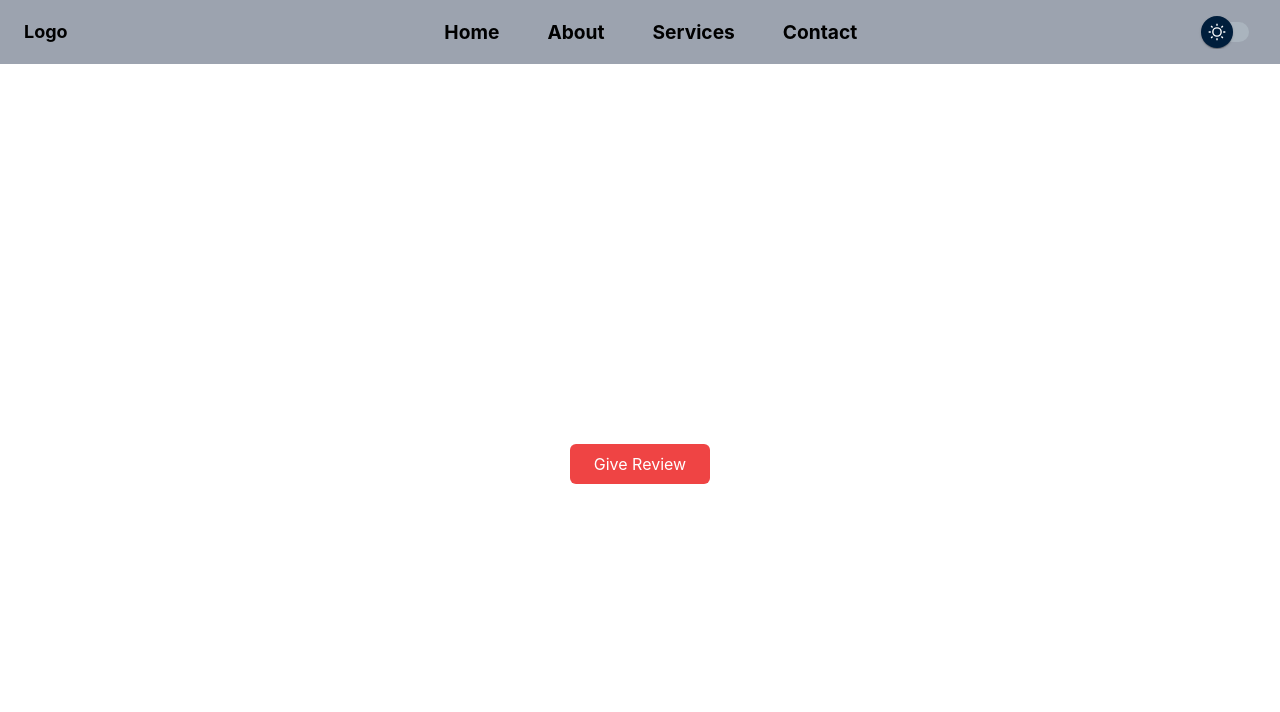
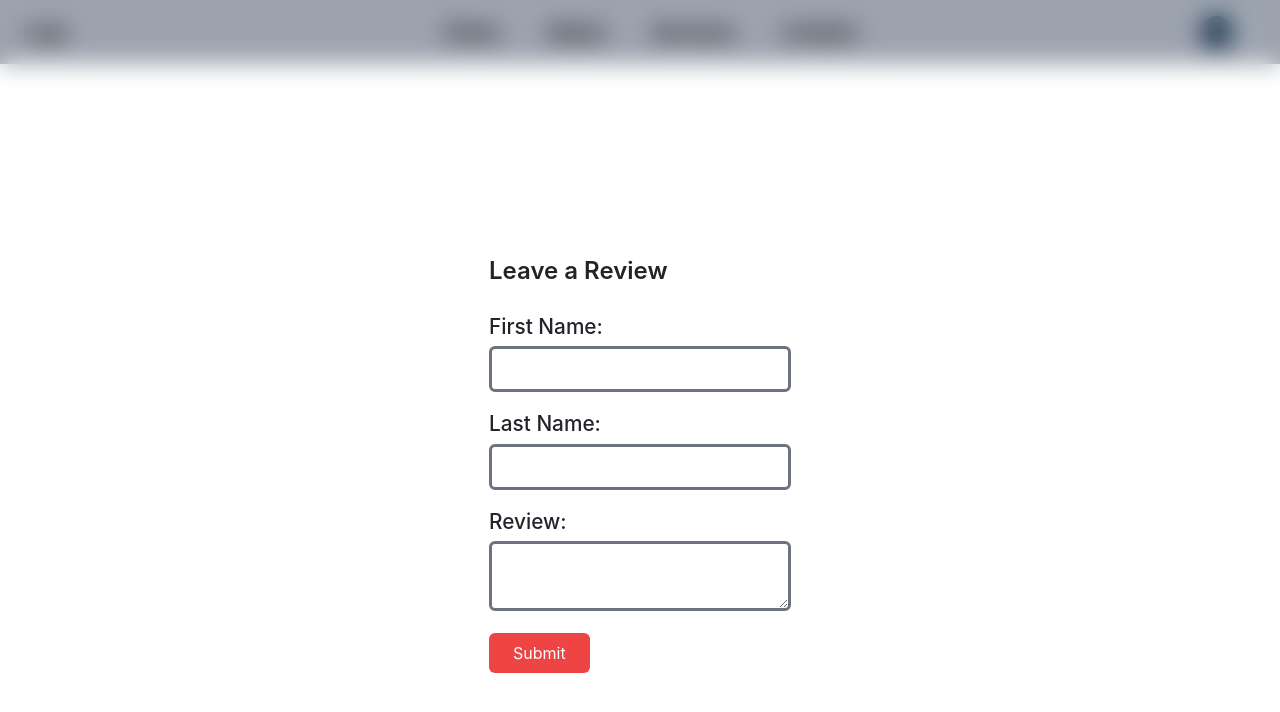
Before and after one commit to GuhaPritam/Navbar-Dark-Mode, a React (Create React App) app: page / in a window 1280 px wide. Shown: the top 712 px of the page. Built offline with nearby package versions, Linux system fonts and the light colour scheme.

Commit message:
rechange

```diff
--- a/src/Component/Review/Review.js
+++ b/src/Component/Review/Review.js
@@ -1,31 +1,31 @@
 import React, { useState } from 'react';
 
 const ReviewForm = () => {
-    const [formData, setFormData] = useState({firstName: '', lastName: '', review: ''});
-    // const [firstName, setFirstName] = useState('');
-    // const [lastName, setLastName] = useState('');
-    // const [review, setReview] = useState('');
-    const [isFormOpen, setIsFormOpen] = useState(false);
+    const [firstName, setFirstName] = useState('');
+    const [lastName, setLastName] = useState('');
+    const [review, setReview] = useState('');
+    const [isFormOpen, setIsFormOpen] = useState(true);
 
-    const handleChange = (event) => {
-        setFormData(event.target.value);
+    const handlFirstNameChange = (event) => {
+        setFirstName(event.target.value);
     };
 
-    // const handleLastNameChange = (event) => {
-    //     setLastName(event.target.value);
-    // };
+    const handleLastNameChange = (event) => {
+        setLastName(event.target.value);
+    };
 
-    // const handleReviewChange = (event) => {
-    //     setReview(event.target.value);
-    // };
+    const handleReviewChange = (event) => {
+        setReview(event.target.value);
+    };
 
     const handleSubmit = (e) => {
         e.preventDefault();
-        console.log('Form submitted:', formData);
+        console.log('Form submitted:', { firstName, lastName, review });
 
-        setFormData({ firstName: '', lastName: '', review: '' });
-        // setLastName('');
-        // setReview('');
+        // setFormData({ firstName: '', lastName: '', review: '' });
+        setFirstName('');
+        setLastName('');
+        setReview('');
         setIsFormOpen(false);
     };
 
@@ -48,17 +48,17 @@ const ReviewForm = () => {
                         <form className="space-y-4" onSubmit={handleSubmit}>
                             <div>
                                 <label className="block mb-1 text-[1.3rem] font-[500]">First Name:</label>
-                                <input onChange={handleChange} value={formData.firstName} className="w-full px-4 py-2 border-[0.2rem] border-gray-500 rounded-md focus:outline-none focus:ring focus:ring-blue-500" required />
+                                <input onChange={handlFirstNameChange} value={firstName} className="w-full px-4 py-2 border-[0.2rem] border-gray-500 rounded-md focus:outline-none focus:ring focus:ring-blue-500" required />
                             </div>
 
                             <div>
                                 <label className="block mb-1 text-[1.3rem] font-[500]">Last Name:</label>
-                                <input onChange={handleChange} value={formData.lastName} className="w-full px-4 py-2 border-[0.2rem] border-gray-500 rounded-md focus:outline-none focus:ring focus:ring-blue-500" required />
+                                <input onChange={handleLastNameChange} value={lastName} className="w-full px-4 py-2 border-[0.2rem] border-gray-500 rounded-md focus:outline-none focus:ring focus:ring-blue-500" required />
                             </div>
 
                             <div>
                                 <label className="block mb-1 text-[1.3rem] font-[500]">Review:</label>
-                                <textarea onChange={handleChange} value={formData.review} className="w-full px-4 py-2 border-[0.2rem] border-gray-500 rounded-md focus:outline-none focus:ring focus:ring-blue-500" required />
+                                <textarea onChange={handleReviewChange} value={review} className="w-full px-4 py-2 border-[0.2rem] border-gray-500 rounded-md focus:outline-none focus:ring focus:ring-blue-500" required />
                             </div>
 
                             <div>
```
